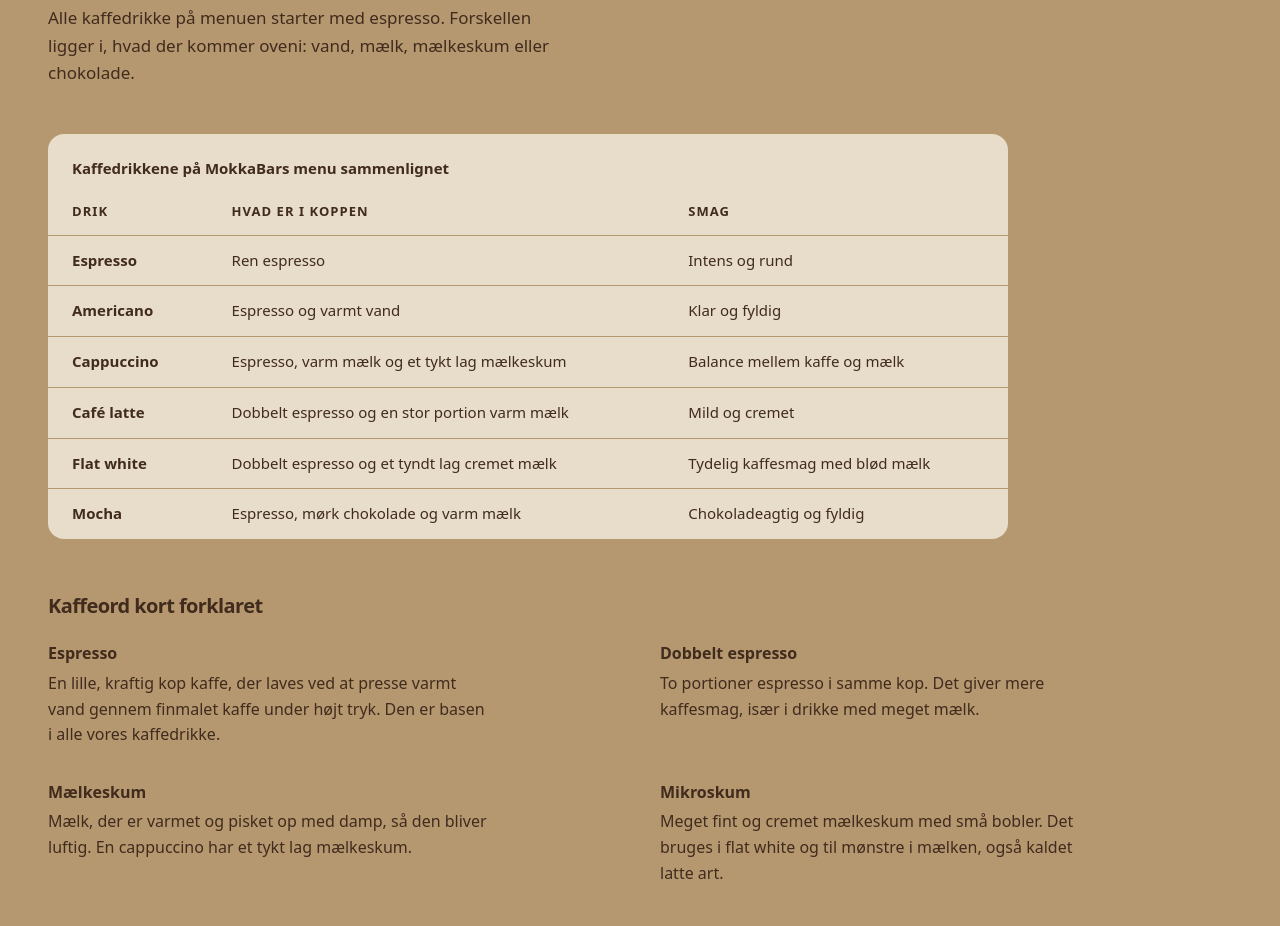
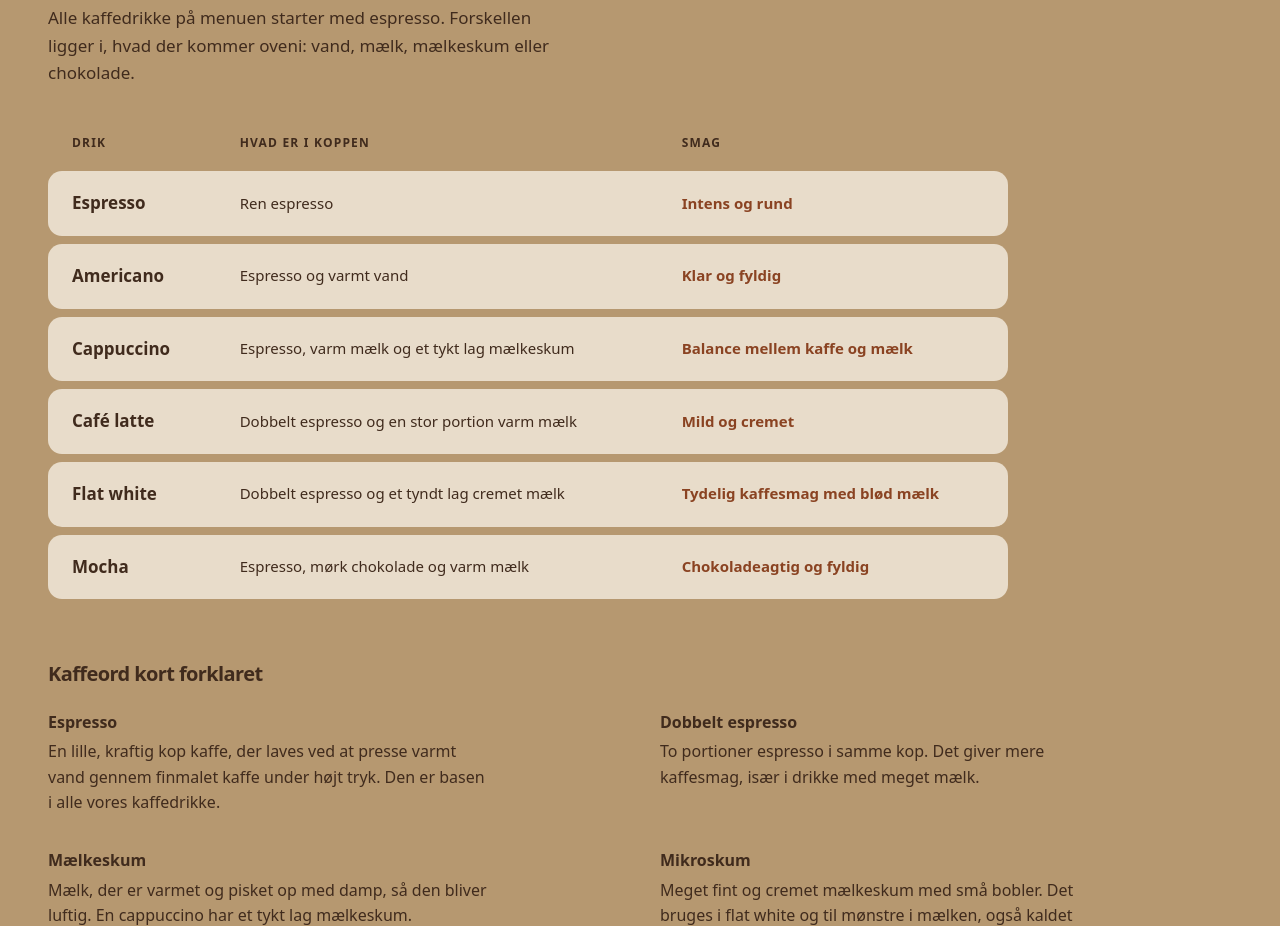
Before and after one commit to CappuccinoCat/coffee-shop, a plain HTML site: page index.html in a window 1280 px wide. Shown: the part 3540-4466 px from the top of the page. Drawn offline with Linux system fonts and the light colour scheme.

Commit message:
Giv kaffeguidens tabel et mere moderne udseende

```diff
--- a/css/styles.css
+++ b/css/styles.css
@@ -467,45 +467,56 @@
 }
 
 .guide__table {
+    position: relative;
     max-width: 960px;
-    border-radius: 16px;
-    background: #e8dcca;
 }
 
 .comparison-table {
     width: 100%;
-    border-collapse: collapse;
-    font-size: 0.9375rem;
+    margin-top: -8px;
+    border-collapse: separate;
+    border-spacing: 0 8px;
+    font-size: 0.875rem;
     line-height: 1.45;
     text-align: left;
 }
 
+/* Skjult visuelt, men læses af skærmlæsere */
 .comparison-table caption {
-    padding: 20px 16px 4px;
-    font-weight: 700;
-    text-align: left;
+    position: absolute;
+    width: 1px;
+    height: 1px;
+    overflow: hidden;
+    clip-path: inset(50%);
+    white-space: nowrap;
 }
 
-.comparison-table th,
-.comparison-table td {
-    padding: 12px 16px;
-    border-bottom: 1px solid var(--color-background-secondary);
+.comparison-table thead th {
+    padding: 0 12px 4px;
+    font-size: 0.75rem;
+    font-weight: 700;
+    letter-spacing: 0.1em;
+    text-transform: uppercase;
+    vertical-align: bottom;
+}
+
+.comparison-table tbody th,
+.comparison-table tbody td {
+    padding: 16px 12px;
+    background: #e8dcca;
     vertical-align: top;
 }
 
-.comparison-table thead th {
-    font-size: 0.8125rem;
-    letter-spacing: 0.08em;
-    text-transform: uppercase;
-}
-
 .comparison-table tbody th {
+    border-radius: 14px 0 0 14px;
+    font-size: 1rem;
     white-space: nowrap;
 }
 
-.comparison-table tbody tr:last-child th,
-.comparison-table tbody tr:last-child td {
-    border-bottom: 0;
+.comparison-table tbody td:last-child {
+    border-radius: 0 14px 14px 0;
+    color: var(--color-terracotta-dark);
+    font-weight: 650;
 }
 
 .glossary {
@@ -861,13 +872,22 @@
         grid-template-columns: repeat(2, minmax(0, 1fr));
     }
 
-    .comparison-table caption {
-        padding: 24px 24px 8px;
+    .comparison-table {
+        font-size: 0.9375rem;
     }
 
-    .comparison-table th,
-    .comparison-table td {
-        padding: 14px 24px;
+    .comparison-table thead th {
+        padding-inline: 24px;
+    }
+
+    .comparison-table tbody th,
+    .comparison-table tbody td {
+        padding: 20px 24px;
+        vertical-align: middle;
+    }
+
+    .comparison-table tbody th {
+        font-size: 1.0625rem;
     }
 
     .glossary__list,
```
